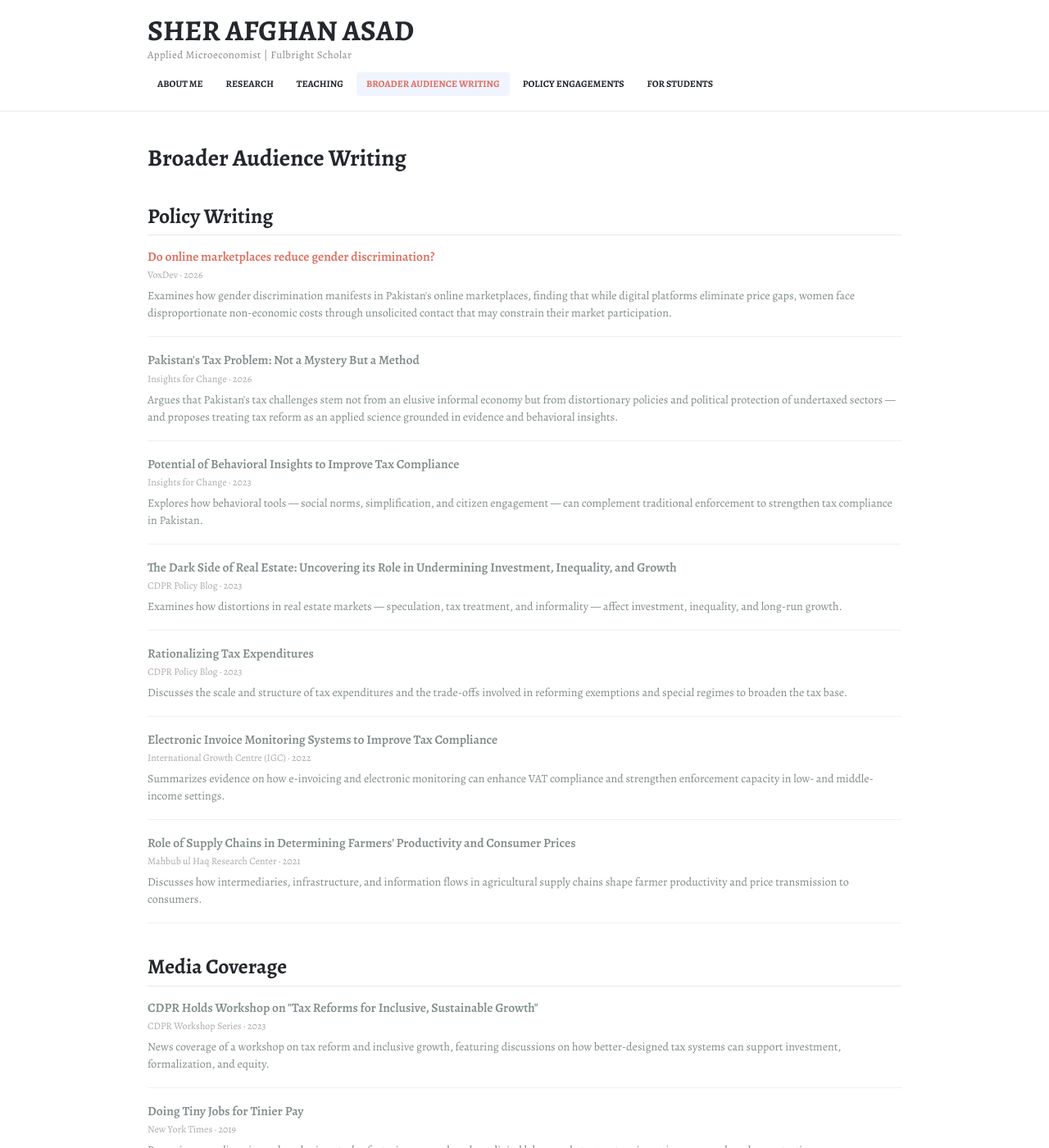
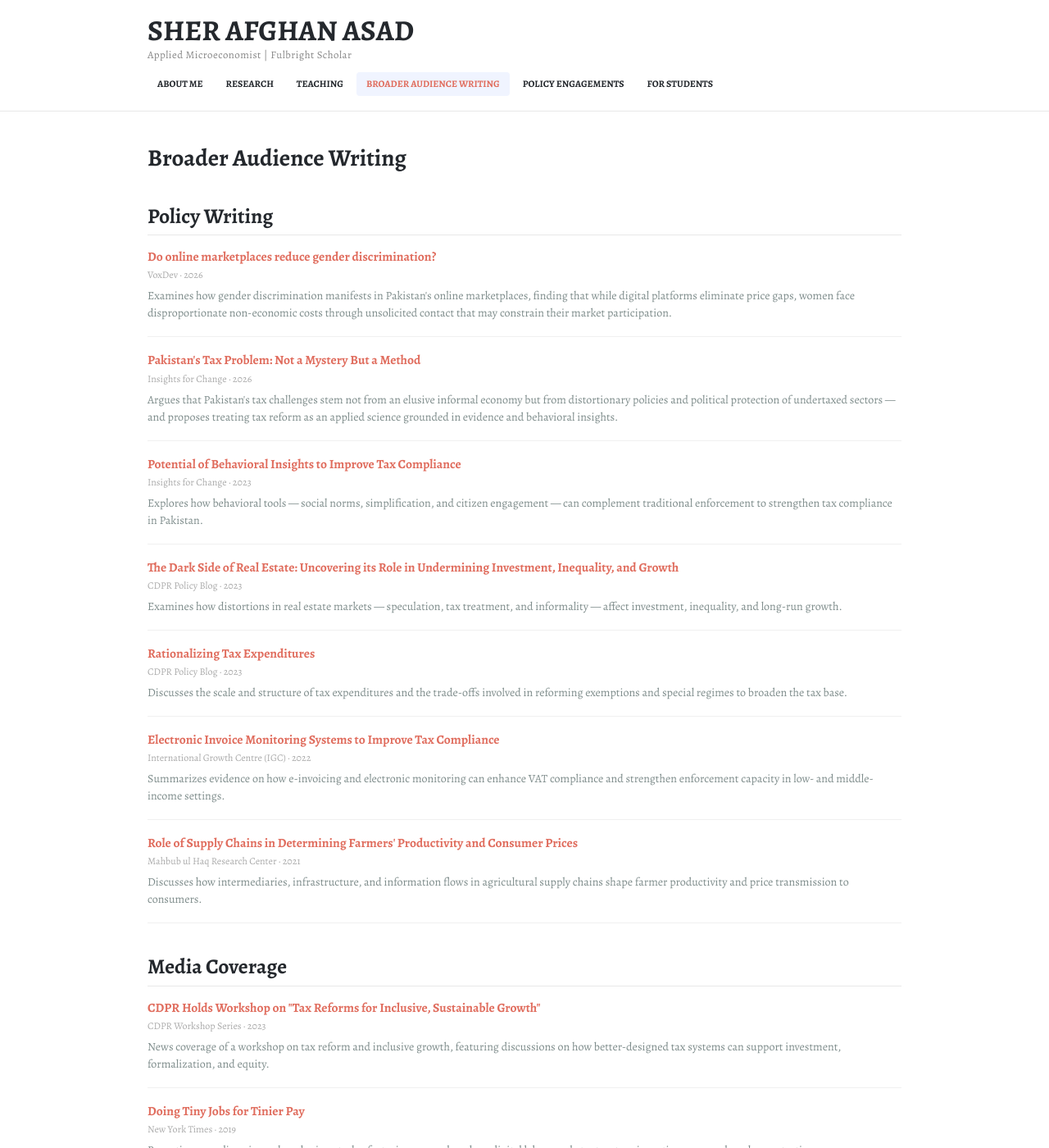
Before and after one commit to sherafghanasad/sherafghanasad.github.io, a Jekyll site: the page built from broader-audience-writing.html, in a window 1280 px wide and 1400 px high. Shown: the whole window at 82% size. Built offline with Jekyll 4.4.1, drawn with Linux system fonts in a browser that asks for light colours.

Commit message:
Fix font loading and add missing links on Broader Audience Writing
- Load exact Alegreya variants matching WordPress (r, i, b, bi)
- Remove unused Source Sans Pro font import
- Change font-weight 600 to bold (700) to match loaded weights
- Add 8 missing hyperlinks on Broader Audience Writing page:
  Pakistan's Tax Problem, Behavioral Insights, Dark Side of Real Estate,
  Rationalizing Tax Expenditures, Electronic Invoice Monitoring,
  Supply Chains, CDPR Workshop, NYT Doing Tiny Jobs

Co-Authored-By: Claude Opus 4.6 (1M context) <noreply@anthropic.com>

```diff
--- a/_layouts/default.html
+++ b/_layouts/default.html
@@ -7,7 +7,7 @@
   <meta name="description" content="{{ page.description | default: site.description }}">
   <link rel="preconnect" href="https://fonts.googleapis.com">
   <link rel="preconnect" href="https://fonts.gstatic.com" crossorigin>
-  <link href="https://fonts.googleapis.com/css2?family=Alegreya:ital,wght@0,400;0,600;0,700;1,400&family=Source+Sans+Pro:wght@400;600;700&display=swap" rel="stylesheet">
+  <link href="https://fonts.googleapis.com/css2?family=Alegreya:ital,wght@0,400;0,700;1,400;1,700&display=swap" rel="stylesheet">
   <link rel="stylesheet" href="{{ '/assets/css/style.css' | relative_url }}">
   {% seo %}
 </head>
--- a/assets/css/style.css
+++ b/assets/css/style.css
@@ -267,7 +267,7 @@ hr {
 .pub-title {
   margin: 0 0 0.25em;
   font-size: 1.05em;
-  font-weight: 600;
+  font-weight: bold;
 }
 .pub-title a { color: #e06d5e; }
 
@@ -280,7 +280,7 @@ hr {
 .pub-journal {
   margin: 0 0 0.75em;
   font-style: italic;
-  font-weight: 600;
+  font-weight: bold;
   font-size: 0.95rem;
 }
 
@@ -294,7 +294,7 @@ details {
 }
 details summary {
   cursor: pointer;
-  font-weight: 600;
+  font-weight: bold;
   font-size: 0.95rem;
   color: #24282d;
 }
@@ -312,7 +312,7 @@ details p {
 .course-title {
   margin: 0 0 2px;
   font-size: 1rem;
-  font-weight: 600;
+  font-weight: bold;
 }
 .course-meta {
   margin: 0 0 2px;
@@ -340,7 +340,7 @@ details p {
 
 .writing-title {
   font-size: 0.97rem;
-  font-weight: 600;
+  font-weight: bold;
   line-height: 1.3;
 }
 .writing-title a { color: #e06d5e; }
@@ -365,7 +365,7 @@ details p {
 }
 .engagement-title {
   font-size: 1rem;
-  font-weight: 600;
+  font-weight: bold;
   color: #24282d;
 }
 .engagement-partner {
--- a/broader-audience-writing.html
+++ b/broader-audience-writing.html
@@ -16,37 +16,37 @@ permalink: /broader-audience-writing/
 </div>
 
 <div class="writing-entry">
-  <p class="writing-title">Pakistan's Tax Problem: Not a Mystery But a Method</p>
+  <p class="writing-title"><a href="https://www.cdpr.org.pk/insights-for-change/pakistans-tax-problem-not-a-mystery-but-a-method/" target="_blank">Pakistan's Tax Problem: Not a Mystery But a Method</a></p>
   <p class="writing-meta">Insights for Change &middot; 2026</p>
   <p class="writing-desc">Argues that Pakistan's tax challenges stem not from an elusive informal economy but from distortionary policies and political protection of undertaxed sectors — and proposes treating tax reform as an applied science grounded in evidence and behavioral insights.</p>
 </div>
 
 <div class="writing-entry">
-  <p class="writing-title">Potential of Behavioral Insights to Improve Tax Compliance</p>
+  <p class="writing-title"><a href="https://www.cdpr.org.pk/insights-for-change/post-13/" target="_blank">Potential of Behavioral Insights to Improve Tax Compliance</a></p>
   <p class="writing-meta">Insights for Change &middot; 2023</p>
   <p class="writing-desc">Explores how behavioral tools — social norms, simplification, and citizen engagement — can complement traditional enforcement to strengthen tax compliance in Pakistan.</p>
 </div>
 
 <div class="writing-entry">
-  <p class="writing-title">The Dark Side of Real Estate: Uncovering its Role in Undermining Investment, Inequality, and Growth</p>
+  <p class="writing-title"><a href="https://cdpr.org.pk/wp-content/uploads/2023/07/The-Dark-Side-of-Real-Estate.pdf" target="_blank">The Dark Side of Real Estate: Uncovering its Role in Undermining Investment, Inequality, and Growth</a></p>
   <p class="writing-meta">CDPR Policy Blog &middot; 2023</p>
   <p class="writing-desc">Examines how distortions in real estate markets — speculation, tax treatment, and informality — affect investment, inequality, and long-run growth.</p>
 </div>
 
 <div class="writing-entry">
-  <p class="writing-title">Rationalizing Tax Expenditures</p>
+  <p class="writing-title"><a href="https://www.cdpr.org.pk/insights-for-change/rationalizing-tax-expenditures-in-pakistan/" target="_blank">Rationalizing Tax Expenditures</a></p>
   <p class="writing-meta">CDPR Policy Blog &middot; 2023</p>
   <p class="writing-desc">Discusses the scale and structure of tax expenditures and the trade-offs involved in reforming exemptions and special regimes to broaden the tax base.</p>
 </div>
 
 <div class="writing-entry">
-  <p class="writing-title">Electronic Invoice Monitoring Systems to Improve Tax Compliance</p>
+  <p class="writing-title"><a href="https://www.theigc.org/blogs/taxing-effectively/electronic-invoice-monitoring-systems-improve-tax-compliance-evidence" target="_blank">Electronic Invoice Monitoring Systems to Improve Tax Compliance</a></p>
   <p class="writing-meta">International Growth Centre (IGC) &middot; 2022</p>
   <p class="writing-desc">Summarizes evidence on how e-invoicing and electronic monitoring can enhance VAT compliance and strengthen enforcement capacity in low- and middle-income settings.</p>
 </div>
 
 <div class="writing-entry">
-  <p class="writing-title">Role of Supply Chains in Determining Farmers' Productivity and Consumer Prices</p>
+  <p class="writing-title"><a href="https://mhrc.lums.edu.pk/role-of-supply-chains-in-determining-farmers-productivity-and-consumer-prices" target="_blank">Role of Supply Chains in Determining Farmers' Productivity and Consumer Prices</a></p>
   <p class="writing-meta">Mahbub ul Haq Research Center &middot; 2021</p>
   <p class="writing-desc">Discusses how intermediaries, infrastructure, and information flows in agricultural supply chains shape farmer productivity and price transmission to consumers.</p>
 </div>
@@ -54,13 +54,13 @@ permalink: /broader-audience-writing/
 <h2 id="media-coverage">Media Coverage</h2>
 
 <div class="writing-entry">
-  <p class="writing-title">CDPR Holds Workshop on "Tax Reforms for Inclusive, Sustainable Growth"</p>
+  <p class="writing-title"><a href="https://www.cdpr.org.pk/workshops/reforming-pakistans-taxes-for-sustainable-and-inclusive-growth/" target="_blank">CDPR Holds Workshop on "Tax Reforms for Inclusive, Sustainable Growth"</a></p>
   <p class="writing-meta">CDPR Workshop Series &middot; 2023</p>
   <p class="writing-desc">News coverage of a workshop on tax reform and inclusive growth, featuring discussions on how better-designed tax systems can support investment, formalization, and equity.</p>
 </div>
 
 <div class="writing-entry">
-  <p class="writing-title">Doing Tiny Jobs for Tinier Pay</p>
+  <p class="writing-title"><a href="https://www.nytimes.com/2019/11/15/nyregion/mechanical-turk-amazon-labor.html" target="_blank">Doing Tiny Jobs for Tinier Pay</a></p>
   <p class="writing-meta">New York Times &middot; 2019</p>
   <p class="writing-desc">Reporting on online gig work and micro-tasks, featuring research on how digital labor markets structure incentives, pay, and worker protections.</p>
 </div>
```
